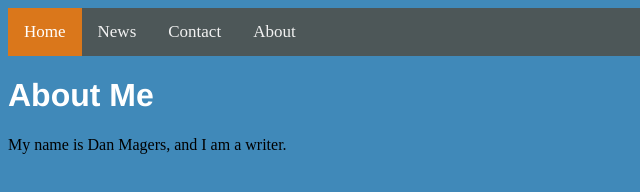
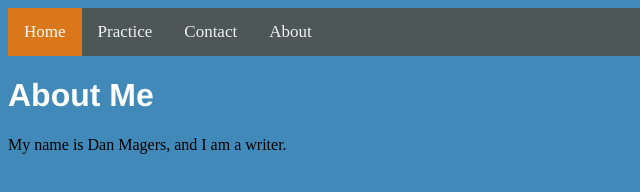
Before and after one commit to dpmagers/my-personal-website, a plain HTML site: page about.html in a window 1280 px wide. Shown: the full height of the page, 0-640 px from the left. Drawn offline with Linux system fonts and the light colour scheme.

Commit message:
thought i did this already

```diff
--- a/about.html
+++ b/about.html
@@ -7,7 +7,7 @@
     <body>
         <div class="topnav">
             <a class="active" href="index.html">Home</a>
-            <a href="#news">News</a>
+            <a href="practice.html">Practice</a>
             <a href="contact.html">Contact</a>
             <a href="about.html">About</a>
           </div>
```
Also changed, not shown: contact.html (+2 -2 lines).
